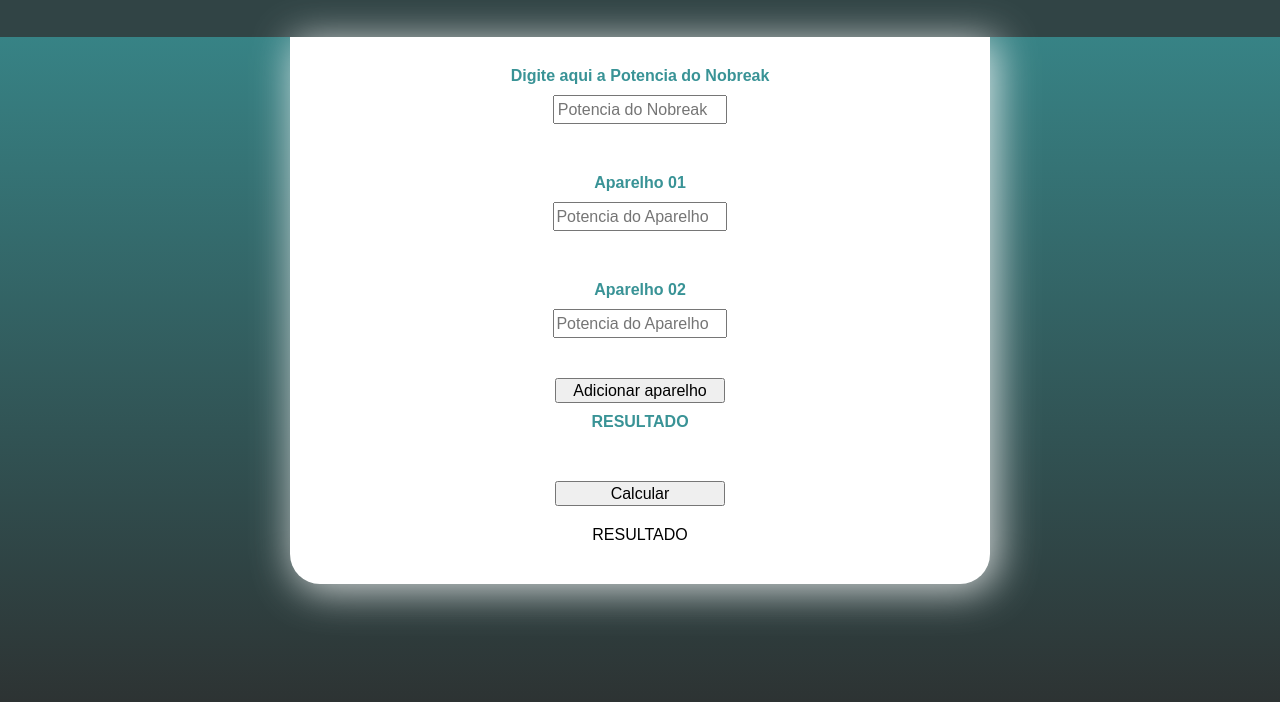
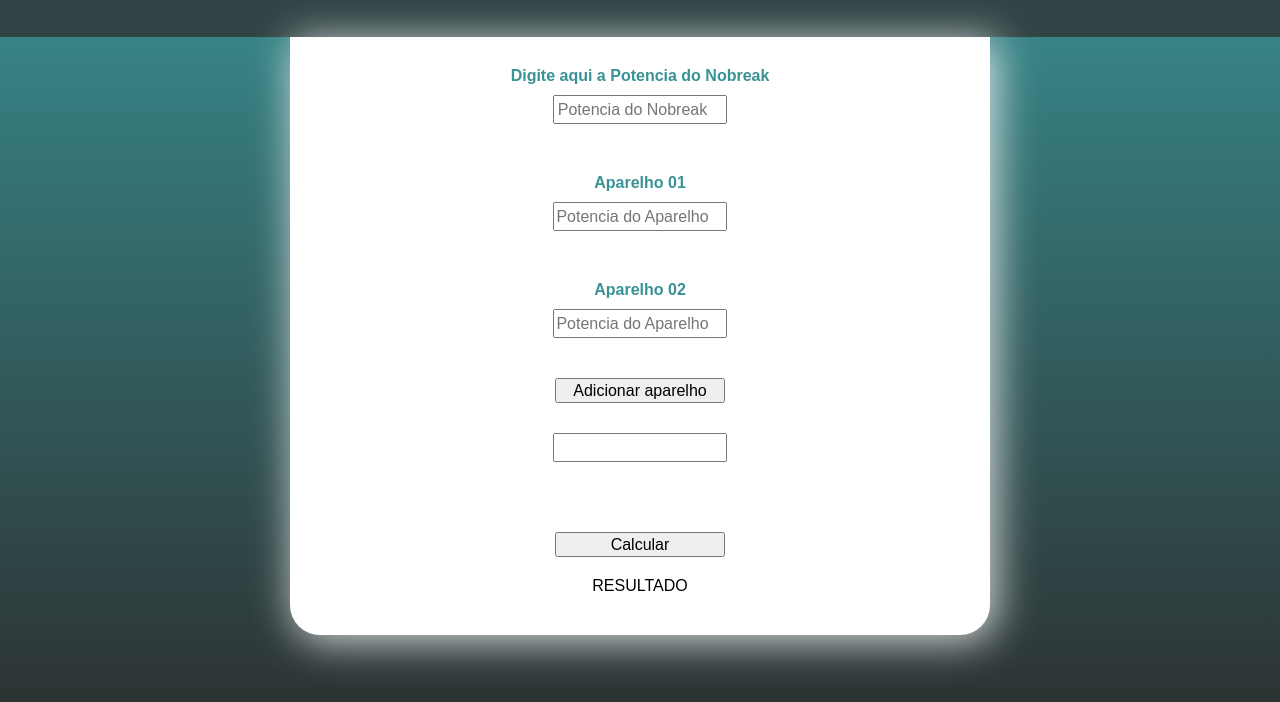
Before and after one commit to Bruno70i/Invest70i-node, a plain HTML site: page index.html in a window 1280 px wide. Both pictures are taken after a click on the button "Adicionar aparelho". Shown: the part 98-800 px from the top of the page. Drawn offline with Linux system fonts and the light colour scheme.

Commit message:
pequenas mudanças no codigo

```diff
--- a/index.html
+++ b/index.html
@@ -39,7 +39,7 @@
 
         <div>
             <input type="button" value="Adicionar aparelho" onclick="addaparelho()">
-            <P id="xxx">RESULTADO</P>
+            <div id="new-aparelho"></div>
         </div>
 
         <div>
--- a/main.js
+++ b/main.js
@@ -1,14 +1,19 @@
+function addaparelho() {
+    var input = document.createElement('input')
+
+    input.style.margin = "10px"
+    input.type = 'number'
+    input.innerHTML = 'hello'
+
+    document.getElementById('new-aparelho').appendChild(input)
+}
+
+
 function calcular() {
     var valor1 = document.getElementById('wattsaparelho01').value
     var valor2 = document.getElementById('wattsaparelho02').value
     var res = document.getElementById('res')
-    var s = valor1 + valor2
-    res.innerHTML = s
+    var s = parseFloat(valor1) + parseFloat(valor2)
+    res.innerHTML = `O resultado da soma de ${valor1} e ${valor2} é ${s}`
+
 }
-
-/*function addaparelho() {
-    var xxx = documento.getElementById('container');
-    var bloco = document.createElement('input');
-    res.innerHTML = res;
-
-}*/
```
